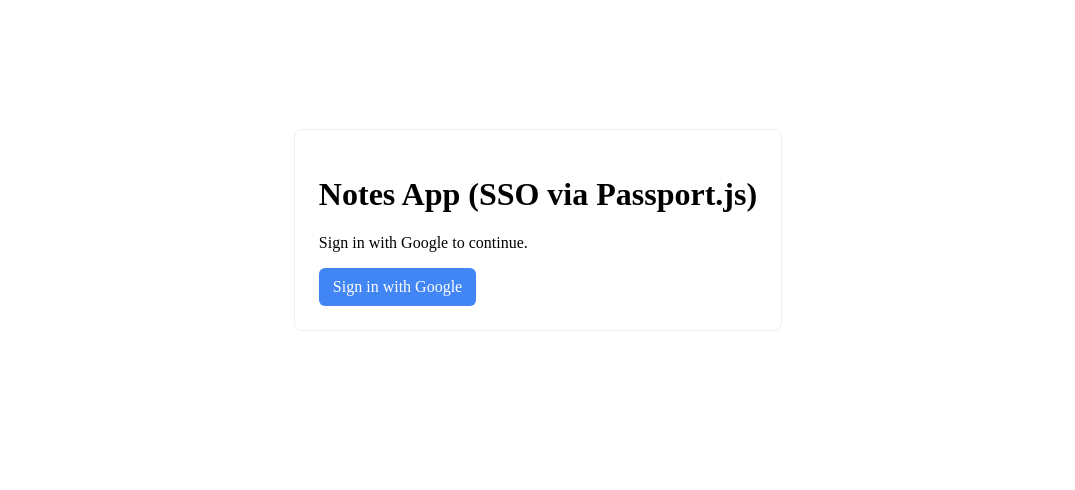
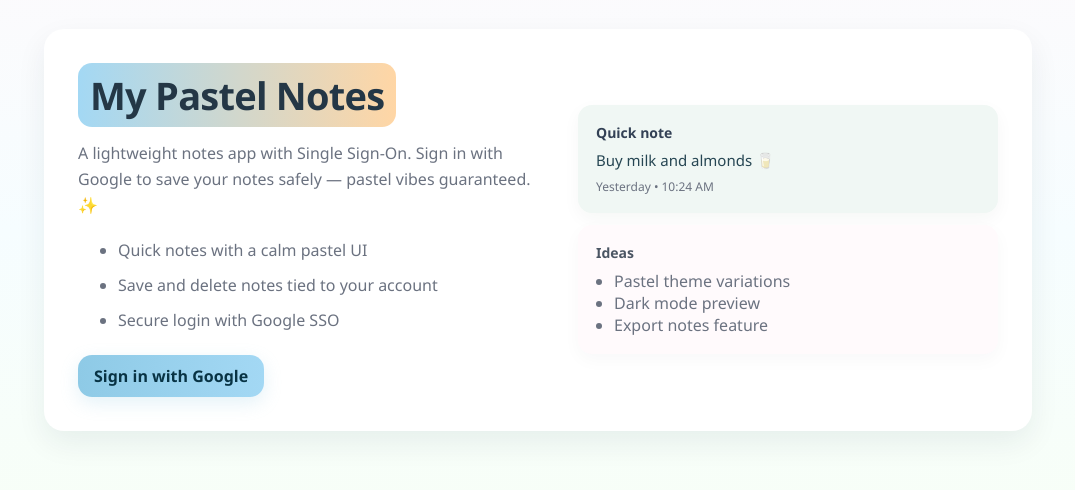
Before and after one commit to sriiizeta/sso-notes-app, a Next.js app in the folder frontend/: page / in a window 1280 px wide. Shown: the part 178-668 px from the top of the page, without its empty margins (102-1177 px from the left). Built offline with nearby package versions, Linux system fonts and the light colour scheme; no server answers.

Commit message:
index css

```diff
--- a/frontend/pages/index.js
+++ b/frontend/pages/index.js
@@ -1,15 +1,92 @@
-import React from 'react'
-
+// frontend/pages/index.js
+import { useRouter } from 'next/router'
 
 export default function Home() {
-const backend = process.env.NEXT_PUBLIC_BACKEND_ORIGIN || 'http://localhost:3050'
-return (
-<div style={{display:'flex',minHeight:'100vh',alignItems:'center',justifyContent:'center'}}>
-<div style={{maxWidth:640,padding:24,border:'1px solid #eee',borderRadius:8}}>
-<h1>Notes App (SSO via Passport.js)</h1>
-<p>Sign in with Google to continue.</p>
-<a href={`${backend}/auth/google`} style={{display:'inline-block',padding:'10px 14px',background:'#4285F4',color:'#fff',borderRadius:6,textDecoration:'none'}}>Sign in with Google</a>
-</div>
-</div>
-)
+  const backend = process.env.NEXT_PUBLIC_BACKEND_ORIGIN || process.env.NEXT_PUBLIC_BACKEND_URL || 'http://localhost:3050'
+  const router = useRouter()
+
+  return (
+    <div
+      style={{
+        minHeight: '100vh',
+        display: 'flex',
+        alignItems: 'center',
+        justifyContent: 'center',
+        background:
+          'linear-gradient(180deg, #FFF9FB 0%, #F6FDFF 50%, #F8FFF4 100%)',
+        fontFamily: 'Segoe UI, Roboto, system-ui, -apple-system, "Helvetica Neue", Arial'
+      }}
+    >
+      <div
+        style={{
+          width: 'min(920px, 94%)',
+          display: 'grid',
+          gridTemplateColumns: '1fr 420px',
+          gap: 28,
+          alignItems: 'center',
+          background: 'white',
+          padding: '34px',
+          borderRadius: 20,
+          boxShadow: '0 12px 30px rgba(18, 38, 63, 0.07)'
+        }}
+      >
+        {/* Left - Intro */}
+        <div style={{ paddingRight: 8 }}>
+          <h1 style={{ margin: 0, fontSize: 38, color: '#4B5563', letterSpacing: '-0.02em' }}>
+            <span style={{ display: 'inline-block', marginRight: 10, background: 'linear-gradient(90deg,#a3d8f4,#ffd6a5)', padding: '6px 12px', borderRadius: 14, color: '#243746', fontWeight: 700 }}>
+              My Pastel Notes
+            </span>
+          </h1>
+
+          <p style={{ marginTop: 14, color: '#6B7280', lineHeight: 1.6, fontSize: 16 }}>
+            A lightweight notes app with Single Sign-On. Sign in with Google to save your notes safely — pastel vibes guaranteed. ✨
+          </p>
+
+          <ul style={{ marginTop: 18, color: '#6B7280', lineHeight: 1.8 }}>
+            <li style={{ marginBottom: 6 }}>Quick notes with a calm pastel UI</li>
+            <li style={{ marginBottom: 6 }}>Save and delete notes tied to your account</li>
+            <li>Secure login with Google SSO</li>
+          </ul>
+
+          <div style={{ marginTop: 20, display: 'flex', gap: 12 }}>
+            <a
+              href={`${backend}/auth/google`}
+              style={{
+                display: 'inline-flex',
+                alignItems: 'center',
+                gap: 10,
+                padding: '10px 16px',
+                borderRadius: 14,
+                background: 'linear-gradient(90deg,#8ecae6,#a3d8f4)',
+                color: '#083344',
+                fontWeight: 700,
+                textDecoration: 'none',
+                boxShadow: '0 6px 18px rgba(131,197,224,0.22)'
+              }}
+            >
+              Sign in with Google
+            </a>
+          </div>
+        </div>
+
+        {/* Right - Decorative / preview area */}
+        <div style={{ display: 'flex', flexDirection: 'column', gap: 12 }}>
+          <div style={{ padding: 18, borderRadius: 14, background: '#f0f7f4', boxShadow: '0 6px 18px rgba(15,46,32,0.04)' }}>
+            <div style={{ fontSize: 14, color: '#334155', fontWeight: 700, marginBottom: 8 }}>Quick note</div>
+            <div style={{ fontSize: 15, color: '#264653' }}>Buy milk and almonds 🥛</div>
+            <div style={{ fontSize: 12, color: '#6b7280', marginTop: 8 }}>Yesterday • 10:24 AM</div>
+          </div>
+
+          <div style={{ padding: 18, borderRadius: 14, background: '#fffafc', boxShadow: '0 6px 18px rgba(40,20,50,0.03)' }}>
+            <div style={{ fontSize: 14, color: '#4b5563', fontWeight: 700, marginBottom: 8 }}>Ideas</div>
+            <ul style={{ margin: 0, paddingLeft: 18, color: '#6b7280' }}>
+              <li>Pastel theme variations</li>
+              <li>Dark mode preview</li>
+              <li>Export notes feature</li>
+            </ul>
+          </div>
+        </div>
+      </div>
+    </div>
+  )
 }
```
